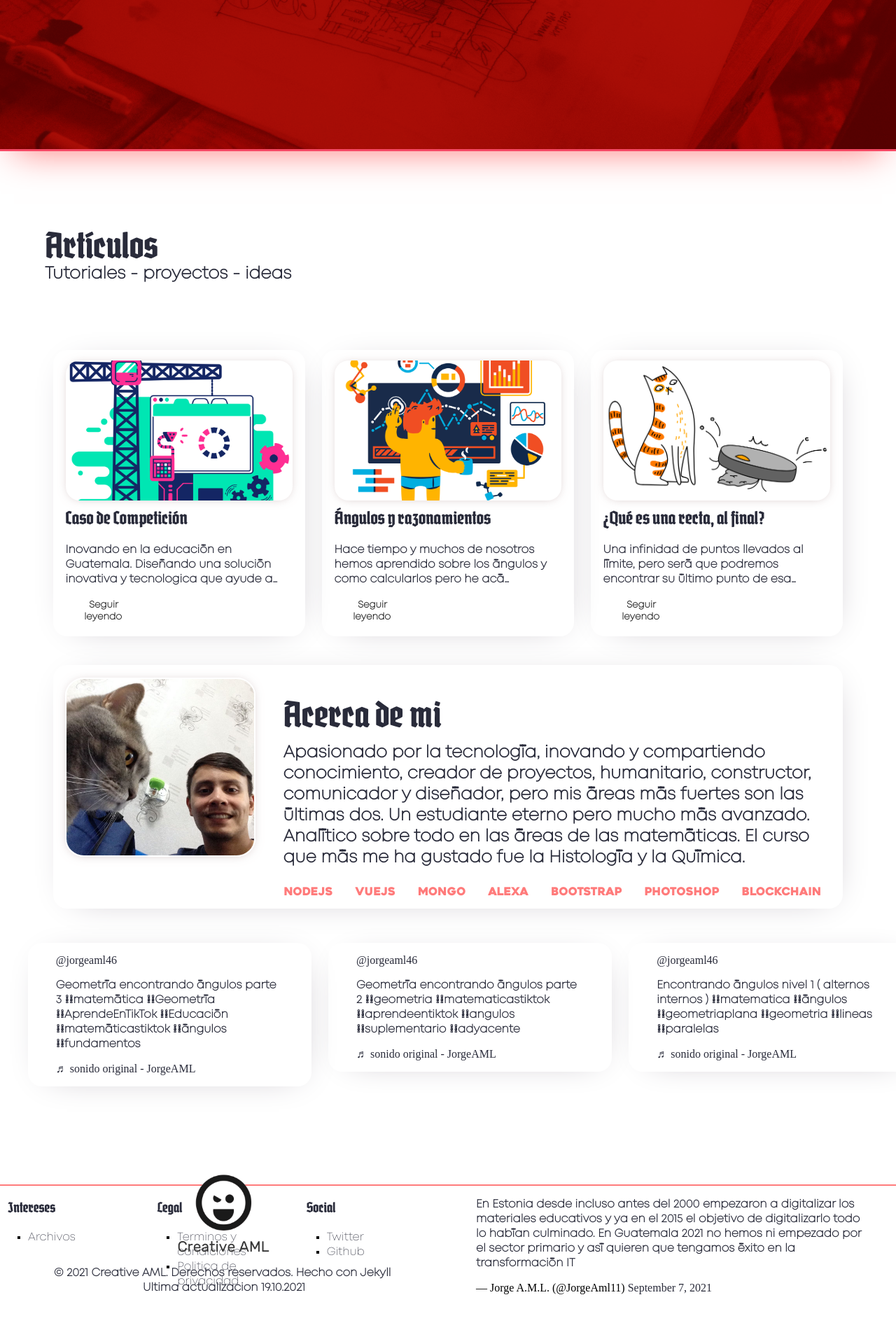
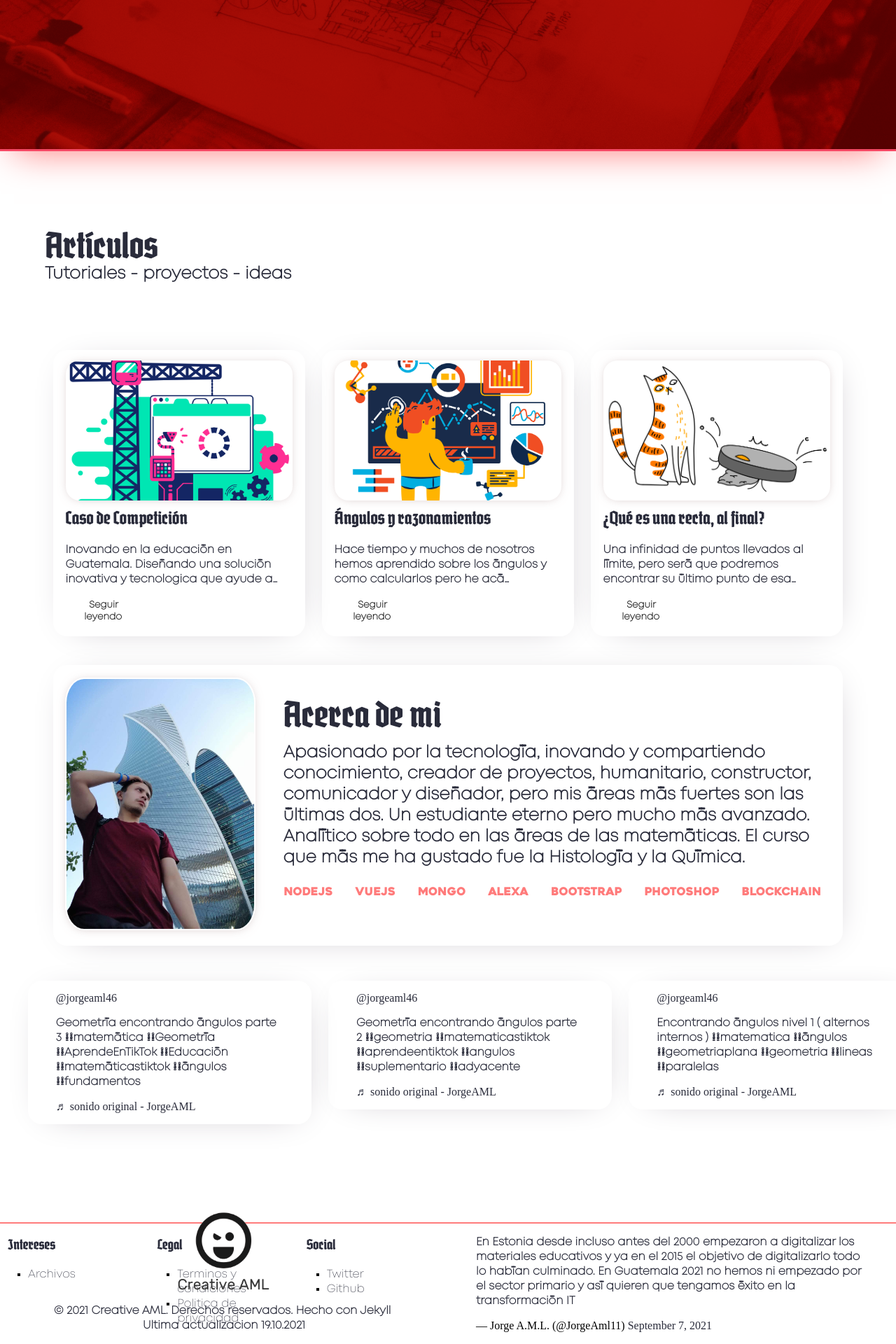
Before and after one commit to jorgeAML/creativeaml, a Jekyll site: the page built from index.markdown, in a window 1280 px wide. Shown: the part 687-2607 px from the top of the page at 70% size. Built offline with Jekyll 4.4.1, drawn with Linux system fonts in a browser that asks for light colours; some web fonts are replaced; a script that is not in the unit is left out; comment, search, counter and statistics services are not loaded; before the commit the page ends 2553 px from its top, so only the background shows below that.

Commit message:
cambio de foto

```diff
--- a/index.markdown
+++ b/index.markdown
@@ -30,7 +30,7 @@ image6: assets/images/phone.jpg
 image7: assets/images/header.jpg
 #image8: assets/images/development2.jpg
 #image9: assets/images/training.jpg
-image10: assets/images/catame.jpg
+image10: assets/images/moscow.jpg
 logo: assets/images/logo2non.png
 logo2: assets/images/logo2white.png
 logojekyll1: assets/images/jekyll-logo-black-red-transparent.png
```
Also changed, not shown: assets/images/catame.JPG (deleted), assets/images/moscow.jpg (added).
